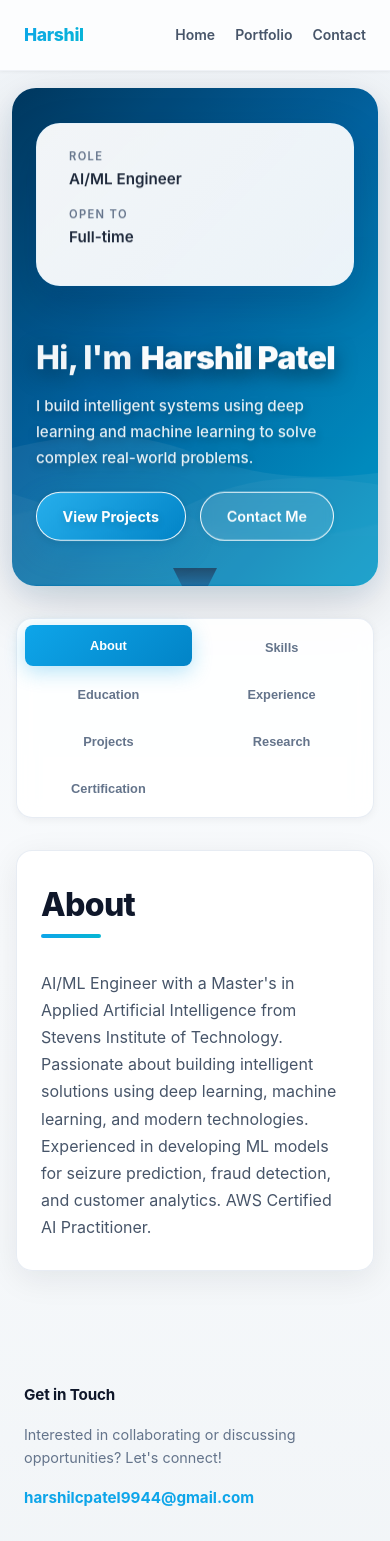
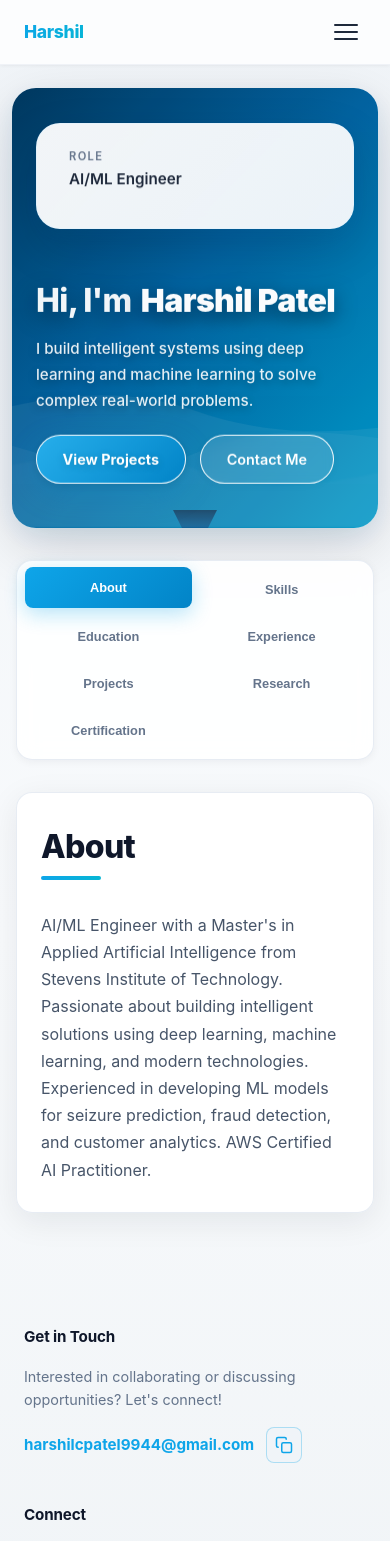
Before and after one commit to harshil9944/harshil-resume, a React (Vite) app: page / in a window 390 px wide. Shown: the top 1541 px of the page. Built offline with nearby package versions, Linux system fonts and the light colour scheme.

Commit message:
neww commit 2

```diff
--- a/src/App.css
+++ b/src/App.css
@@ -4,6 +4,93 @@
   color: #1e293b;
   font-family: -apple-system, BlinkMacSystemFont, 'Segoe UI', 'Roboto', 'Oxygen', 'Ubuntu', 'Cantarell', sans-serif;
   scroll-behavior: smooth;
+  position: relative;
+}
+
+/* Scroll Progress Indicator */
+.scroll-progress {
+  position: fixed;
+  top: 0;
+  left: 0;
+  height: 3px;
+  background: linear-gradient(to right, var(--color-primary), var(--color-accent));
+  z-index: 10000;
+  transition: width 0.1s ease-out;
+  box-shadow: 0 2px 8px rgba(14, 165, 233, 0.3);
+}
+
+/* Back to Top Button */
+.back-to-top {
+  position: fixed;
+  bottom: 2rem;
+  right: 2rem;
+  width: 48px;
+  height: 48px;
+  border-radius: 50%;
+  background: linear-gradient(135deg, var(--color-primary), var(--color-primary-dark));
+  color: white;
+  border: none;
+  cursor: pointer;
+  display: flex;
+  align-items: center;
+  justify-content: center;
+  box-shadow: 0 8px 24px rgba(14, 165, 233, 0.4);
+  transition: all 0.3s cubic-bezier(0.4, 0, 0.2, 1);
+  z-index: 999;
+  opacity: 0;
+  transform: translateY(20px);
+  animation: fadeInUp 0.3s ease forwards;
+}
+
+.back-to-top:hover {
+  transform: translateY(-4px) scale(1.1);
+  box-shadow: 0 12px 32px rgba(14, 165, 233, 0.5);
+}
+
+.back-to-top:active {
+  transform: translateY(-2px) scale(1.05);
+}
+
+@keyframes fadeInUp {
+  to {
+    opacity: 1;
+    transform: translateY(0);
+  }
+}
+
+/* Toast Notification */
+.toast {
+  position: fixed;
+  bottom: 6rem;
+  right: 2rem;
+  background: linear-gradient(135deg, #0f172a, #1e293b);
+  color: white;
+  padding: 1rem 1.5rem;
+  border-radius: 0.75rem;
+  box-shadow: 0 8px 32px rgba(0, 0, 0, 0.3);
+  display: flex;
+  align-items: center;
+  gap: 0.75rem;
+  z-index: 10000;
+  animation: slideInRight 0.3s cubic-bezier(0.4, 0, 0.2, 1);
+  backdrop-filter: blur(10px);
+  border: 1px solid rgba(255, 255, 255, 0.1);
+}
+
+.toast svg {
+  flex-shrink: 0;
+  color: #10b981;
+}
+
+@keyframes slideInRight {
+  from {
+    transform: translateX(100%);
+    opacity: 0;
+  }
+  to {
+    transform: translateX(0);
+    opacity: 1;
+  }
 }
 
 /* Navigation Bar */
@@ -83,8 +170,82 @@
   color: var(--color-primary);
 }
 
-.nav-links a:hover::after {
+.nav-links a:hover::after,
+.nav-links a.active::after {
   width: 100%;
+}
+
+.nav-links a.active {
+  color: var(--color-primary);
+  font-weight: 700;
+}
+
+/* Mobile Menu Toggle */
+.mobile-menu-toggle {
+  display: none;
+  flex-direction: column;
+  gap: 5px;
+  background: transparent;
+  border: none;
+  cursor: pointer;
+  padding: 0.5rem;
+  z-index: 1001;
+}
+
+.mobile-menu-toggle span {
+  width: 24px;
+  height: 2px;
+  background: #1e293b;
+  border-radius: 2px;
+  transition: all 0.3s cubic-bezier(0.4, 0, 0.2, 1);
+}
+
+.mobile-menu-toggle span.open:nth-child(1) {
+  transform: rotate(45deg) translate(7px, 7px);
+}
+
+.mobile-menu-toggle span.open:nth-child(2) {
+  opacity: 0;
+}
+
+.mobile-menu-toggle span.open:nth-child(3) {
+  transform: rotate(-45deg) translate(7px, -7px);
+}
+
+@media (max-width: 768px) {
+  .mobile-menu-toggle {
+    display: flex;
+  }
+
+  .nav-links {
+    position: fixed;
+    top: 0;
+    right: -100%;
+    width: 280px;
+    height: 100vh;
+    background: rgba(255, 255, 255, 0.98);
+    backdrop-filter: blur(20px);
+    flex-direction: column;
+    padding: 5rem 2rem 2rem;
+    box-shadow: -4px 0 24px rgba(0, 0, 0, 0.1);
+    transition: right 0.3s cubic-bezier(0.4, 0, 0.2, 1);
+    z-index: 1000;
+    gap: 0;
+  }
+
+  .nav-links.mobile-open {
+    right: 0;
+  }
+
+  .nav-links a {
+    padding: 1rem 0;
+    border-bottom: 1px solid rgba(226, 232, 240, 0.5);
+    font-size: 1rem;
+  }
+
+  .nav-links a:last-child {
+    border-bottom: none;
+  }
 }
 
 @media (max-width: 640px) {
@@ -92,16 +253,22 @@
     padding: 0.875rem 1.25rem;
   }
 
-  .nav-links {
-    gap: 1.25rem;
+  .nav-logo {
+    font-size: 1.1rem;
   }
 
-  .nav-links a {
-    font-size: 0.875rem;
+  .back-to-top {
+    bottom: 1.5rem;
+    right: 1.5rem;
+    width: 44px;
+    height: 44px;
   }
 
-  .nav-logo {
-    font-size: 1.1rem;
+  .toast {
+    bottom: 5rem;
+    right: 1rem;
+    left: 1rem;
+    padding: 0.875rem 1.25rem;
   }
 }
 
@@ -652,8 +819,20 @@ main {
   background: rgba(255, 255, 255, 0.98);
   box-shadow: 0 8px 32px rgba(15, 23, 42, 0.08), inset 0 1px 2px rgba(255, 255, 255, 0.5);
   backdrop-filter: blur(10px);
-  animation: fadeIn 0.4s cubic-bezier(0.4, 0, 0.2, 1);
+  animation: tabFadeIn 0.5s cubic-bezier(0.4, 0, 0.2, 1);
   min-height: 400px;
+  position: relative;
+}
+
+@keyframes tabFadeIn {
+  from {
+    opacity: 0;
+    transform: translateY(10px) scale(0.98);
+  }
+  to {
+    opacity: 1;
+    transform: translateY(0) scale(1);
+  }
 }
 
 @media (max-width: 640px) {
@@ -664,6 +843,22 @@ main {
 }
 
 @keyframes fadeIn {
+  from {
+    opacity: 0;
+    transform: translateY(8px);
+  }
+  to {
+    opacity: 1;
+    transform: translateY(0);
+  }
+}
+
+/* Smooth tab content transitions */
+.tab-panel > * {
+  animation: contentFadeIn 0.4s cubic-bezier(0.4, 0, 0.2, 1) 0.1s both;
+}
+
+@keyframes contentFadeIn {
   from {
     opacity: 0;
     transform: translateY(8px);
@@ -718,6 +913,10 @@ main {
   color: var(--color-primary-dark);
   transform: translateY(-2px) scale(1.05);
   box-shadow: 0 4px 12px rgba(14, 165, 233, 0.2);
+}
+
+.pill:active {
+  transform: translateY(0) scale(1.02);
 }
 
 .timeline {
@@ -815,6 +1014,16 @@ main {
   backdrop-filter: blur(8px);
   position: relative;
   overflow: hidden;
+  opacity: 0;
+  transform: translateY(20px);
+  animation: cardFadeIn 0.6s cubic-bezier(0.4, 0, 0.2, 1) forwards;
+}
+
+@keyframes cardFadeIn {
+  to {
+    opacity: 1;
+    transform: translateY(0);
+  }
 }
 
 .card::before {
@@ -835,7 +1044,14 @@ main {
 .card:hover {
   border-color: rgba(14, 165, 233, 0.4);
   box-shadow: 0 16px 48px rgba(14, 165, 233, 0.2), inset 0 1px 2px rgba(255, 255, 255, 0.5);
-  transform: translateY(-6px) scale(1.02);
+  transform: translateY(-6px) scale(1.02) rotateX(2deg) rotateY(-2deg);
+  perspective: 1000px;
+}
+
+@media (hover: hover) {
+  .card {
+    transform-style: preserve-3d;
+  }
 }
 
 .card h3 {
@@ -972,6 +1188,12 @@ main {
   margin: 0 0 1rem 0;
 }
 
+.footer-email-container {
+  display: flex;
+  align-items: center;
+  gap: 0.75rem;
+}
+
 .footer-email {
   display: inline-block;
   color: var(--color-primary);
@@ -980,6 +1202,33 @@ main {
   font-size: 0.95rem;
   transition: all 0.2s ease;
   position: relative;
+}
+
+.copy-email-btn {
+  width: 36px;
+  height: 36px;
+  border-radius: 0.5rem;
+  border: 1px solid rgba(14, 165, 233, 0.3);
+  background: #f0f4f8;
+  color: var(--color-primary);
+  cursor: pointer;
+  display: flex;
+  align-items: center;
+  justify-content: center;
+  transition: all 0.3s cubic-bezier(0.4, 0, 0.2, 1);
+  flex-shrink: 0;
+}
+
+.copy-email-btn:hover {
+  background: linear-gradient(135deg, var(--color-primary), var(--color-primary-dark));
+  color: white;
+  border-color: var(--color-primary);
+  transform: translateY(-2px) scale(1.05);
+  box-shadow: 0 4px 12px rgba(14, 165, 233, 0.3);
+}
+
+.copy-email-btn:active {
+  transform: translateY(0) scale(1);
 }
 
 .footer-email::after {
--- a/src/App.jsx
+++ b/src/App.jsx
@@ -7,13 +7,40 @@ function App({ careerPath = 'aie' }) {
   const [activeTab, setActiveTab] = useState('about')
   const [scrolled, setScrolled] = useState(false)
   const [isVisible, setIsVisible] = useState(false)
+  const [scrollProgress, setScrollProgress] = useState(0)
+  const [showBackToTop, setShowBackToTop] = useState(false)
+  const [activeSection, setActiveSection] = useState('home')
+  const [mobileMenuOpen, setMobileMenuOpen] = useState(false)
+  const [toast, setToast] = useState({ show: false, message: '' })
 
   useEffect(() => {
     const handleScroll = () => {
-      setScrolled(window.scrollY > 50)
+      const scrollTop = window.scrollY
+      const docHeight = document.documentElement.scrollHeight - window.innerHeight
+      const progress = (scrollTop / docHeight) * 100
+
+      setScrollProgress(progress)
+      setScrolled(scrollTop > 50)
+      setShowBackToTop(scrollTop > 300)
+
+      // Update active section based on scroll position
+      const sections = ['home', 'projects', 'contact']
+      const currentSection = sections.find(section => {
+        const element = document.getElementById(section)
+        if (element) {
+          const rect = element.getBoundingClientRect()
+          return rect.top <= 100 && rect.bottom >= 100
+        }
+        return false
+      })
+      if (currentSection) {
+        setActiveSection(currentSection)
+      }
     }
+
     window.addEventListener('scroll', handleScroll)
     setIsVisible(true)
+    handleScroll() // Initial call
 
     // Intersection Observer for fade-in animations
     const observerOptions = {
@@ -37,6 +64,16 @@ function App({ careerPath = 'aie' }) {
       observer.disconnect()
     }
   }, [])
+
+  const copyEmail = () => {
+    navigator.clipboard.writeText('harshilcpatel9944@gmail.com')
+    setToast({ show: true, message: 'Email copied to clipboard!' })
+    setTimeout(() => setToast({ show: false, message: '' }), 3000)
+  }
+
+  const scrollToTop = () => {
+    window.scrollTo({ top: 0, behavior: 'smooth' })
+  }
 
   const shareOn = (platform) => {
     const url = window.location.href
@@ -75,15 +112,81 @@ function App({ careerPath = 'aie' }) {
 
   return (
     <div className="app">
+      {/* Scroll Progress Indicator */}
+      <div className="scroll-progress" style={{ width: `${scrollProgress}%` }}></div>
+
+      {/* Toast Notification */}
+      {toast.show && (
+        <div className="toast">
+          <svg width="20" height="20" viewBox="0 0 24 24" fill="none" stroke="currentColor" strokeWidth="2">
+            <path d="M20 6L9 17l-5-5"/>
+          </svg>
+          <span>{toast.message}</span>
+        </div>
+      )}
+
+      {/* Back to Top Button */}
+      {showBackToTop && (
+        <button
+          className="back-to-top"
+          onClick={scrollToTop}
+          aria-label="Back to top"
+        >
+          <svg width="20" height="20" viewBox="0 0 24 24" fill="none" stroke="currentColor" strokeWidth="2">
+            <path d="M18 15l-6-6-6 6"/>
+          </svg>
+        </button>
+      )}
+
       <nav className={`navbar ${scrolled ? 'scrolled' : ''}`}>
         <div className="nav-container">
           <a href="#home" className="nav-logo" onClick={(e) => { e.preventDefault(); scrollToSection('home') }}>
             <span className="logo-text">{config.hero.name.split(' ')[0]}</span>
           </a>
-          <div className="nav-links">
-            <a href="#home" onClick={(e) => { e.preventDefault(); scrollToSection('home') }}>Home</a>
-            <a href="#projects" onClick={(e) => { e.preventDefault(); scrollToSection('projects'); setActiveTab('projects') }}>Portfolio</a>
-            <a href="#contact" onClick={(e) => { e.preventDefault(); scrollToSection('contact') }}>Contact</a>
+          <button
+            className="mobile-menu-toggle"
+            onClick={() => setMobileMenuOpen(!mobileMenuOpen)}
+            aria-label="Toggle menu"
+          >
+            <span className={mobileMenuOpen ? 'open' : ''}></span>
+            <span className={mobileMenuOpen ? 'open' : ''}></span>
+            <span className={mobileMenuOpen ? 'open' : ''}></span>
+          </button>
+          <div className={`nav-links ${mobileMenuOpen ? 'mobile-open' : ''}`}>
+            <a
+              href="#home"
+              className={activeSection === 'home' ? 'active' : ''}
+              onClick={(e) => {
+                e.preventDefault();
+                scrollToSection('home');
+                setMobileMenuOpen(false);
+              }}
+            >
+              Home
+            </a>
+            <a
+              href="#projects"
+              className={activeSection === 'projects' ? 'active' : ''}
+              onClick={(e) => {
+                e.preventDefault();
+                scrollToSection('projects');
+                setActiveTab('projects');
+                setMobileMenuOpen(false);
+              }}
+            >
+              Portfolio
+            </a>
+            <a
+              href="#contact"
+              className={activeSection === 'contact' ? 'active' : ''}
+              onClick={(e) => {
+                e.preventDefault();
+                scrollToSection('contact');
+                setMobileMenuOpen(false);
+              }}
+            >
+              Contact
+            </a>
           </div>
         </div>
       </nav>
@@ -138,10 +241,6 @@ function App({ careerPath = 'aie' }) {
               <li>
                 <span>Role</span>
                 <strong>{config.hero.meta}</strong>
-              </li>
-              <li>
-                <span>Open to</span>
-                <strong>Full-time</strong>
               </li>
             </ul>
           </div>
@@ -336,7 +435,7 @@ function App({ careerPath = 'aie' }) {
                 <div className="grid">
                   {config.projects && config.projects.length > 0 ? (
                     config.projects.map((project, index) => (
-                      <article className="card" key={index}>
+                      <article className="card" key={index} style={{ animationDelay: `${index * 0.1}s` }}>
                         <h3>{project.title}</h3>
                         <p className="muted">
                           {project.description}
@@ -355,7 +454,7 @@ function App({ careerPath = 'aie' }) {
                     ))
                   ) : (
                     <>
-                      <article className="card">
+                      <article className="card" style={{ animationDelay: '0s' }}>
                         <h3>Customer Lifetime Value Prediction</h3>
                         <p className="muted">
                           Analyzed transactional data and engineered RFM (Recency, Frequency, Monetary) features. Applied K-Means
@@ -370,7 +469,7 @@ function App({ careerPath = 'aie' }) {
                         </div>
                       </article>
 
-                      <article className="card">
+                      <article className="card" style={{ animationDelay: '0.1s' }}>
                         <h3>Fraud Detection Using Machine Learning</h3>
                         <p className="muted">
                           Analyzed and validated financial transaction data to identify fraud patterns. Experimented with multiple ML
@@ -385,7 +484,7 @@ function App({ careerPath = 'aie' }) {
                         </div>
                       </article>
 
-                      <article className="card">
+                      <article className="card" style={{ animationDelay: '0.2s' }}>
                         <h3>Seizure Prediction Using CNNs</h3>
                         <p className="muted">
                           Developed a hybrid CNN and self-attention model for early prediction of epileptic seizures using EEG signals.
@@ -479,9 +578,22 @@ function App({ careerPath = 'aie' }) {
             <p className="footer-text">
               Interested in collaborating or discussing opportunities? Let's connect!
             </p>
-            <a href="mailto:harshilcpatel9944@gmail.com" className="footer-email">
-              harshilcpatel9944@gmail.com
-            </a>
+            <div className="footer-email-container">
+              <a href="mailto:harshilcpatel9944@gmail.com" className="footer-email">
+                harshilcpatel9944@gmail.com
+              </a>
+              <button
+                className="copy-email-btn"
+                onClick={copyEmail}
+                aria-label="Copy email"
+                title="Copy email to clipboard"
+              >
+                <svg width="18" height="18" viewBox="0 0 24 24" fill="none" stroke="currentColor" strokeWidth="2">
+                  <rect x="9" y="9" width="13" height="13" rx="2" ry="2"/>
+                  <path d="M5 15H4a2 2 0 0 1-2-2V4a2 2 0 0 1 2-2h9a2 2 0 0 1 2 2v1"/>
+                </svg>
+              </button>
+            </div>
           </div>
 
           <div className="footer-section">
```
